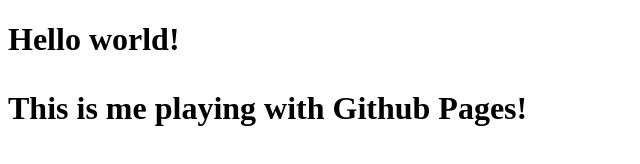
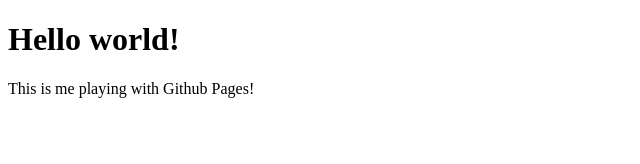
Before and after one commit to dmclange/public, a plain HTML site: page index.html in a window 1280 px wide. Shown: the whole page, without its empty margins (0-640 px from the left). Drawn offline with Linux system fonts and the light colour scheme.

Commit message:
Update index.html /

```diff
--- a/index.html
+++ b/index.html
@@ -5,7 +5,7 @@
     <title>My page</title>
   </head>
   <body>
-    <h1>Hello world!<h1>
+    <h1>Hello world!</h1>
     <p>This is me playing with Github Pages!</p>
   </body>
 </html>
```
